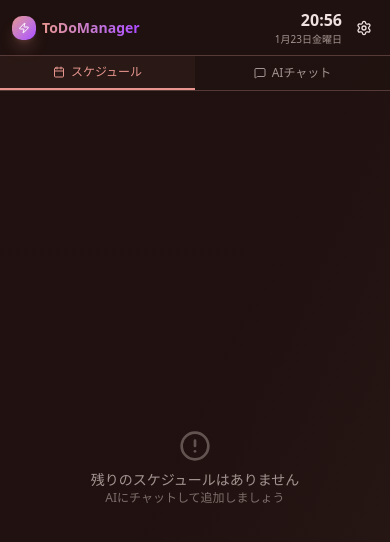
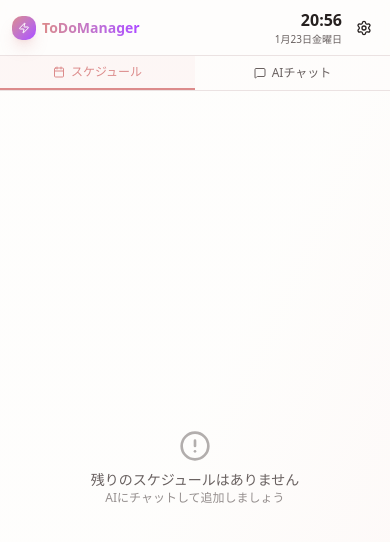
Before and after one commit to keeyas098/ToDoManager, a Next.js app: page / in a window 390 px wide. Shown: the top 542 px of the page. Built offline with nearby package versions, Linux system fonts and the light colour scheme.

Commit message:
Fix: Light theme, schedule persistence, mobile text wrap

```diff
--- a/src/app/globals.css
+++ b/src/app/globals.css
@@ -48,48 +48,48 @@
 
 :root {
   --radius: 0.625rem;
-  /* Off-white base - gentle cream tone */
-  --background: oklch(0.98 0.008 85);
-  /* Charcoal gray text - warm undertone for readability */
-  --foreground: oklch(0.28 0.02 45);
-  /* Card - slightly warmer off-white */
-  --card: oklch(0.99 0.006 80);
-  --card-foreground: oklch(0.28 0.02 45);
-  --popover: oklch(0.99 0.006 80);
-  --popover-foreground: oklch(0.28 0.02 45);
-  /* Pink beige primary - soft dusty rose */
-  --primary: oklch(0.72 0.08 25);
-  --primary-foreground: oklch(0.99 0.005 80);
-  /* Secondary - light pink beige */
-  --secondary: oklch(0.94 0.02 30);
-  --secondary-foreground: oklch(0.35 0.03 40);
-  /* Muted - subtle warm gray */
-  --muted: oklch(0.95 0.01 60);
-  --muted-foreground: oklch(0.48 0.02 45);
-  /* Accent - rose taupe */
-  --accent: oklch(0.88 0.04 30);
-  --accent-foreground: oklch(0.30 0.02 45);
-  /* Destructive - muted coral red */
-  --destructive: oklch(0.62 0.18 25);
-  /* Borders - soft pink gray */
-  --border: oklch(0.90 0.015 30);
-  --input: oklch(0.92 0.01 40);
-  --ring: oklch(0.72 0.08 25);
-  /* Charts - harmonious dusty palette */
-  --chart-1: oklch(0.72 0.08 25);
-  --chart-2: oklch(0.70 0.06 80);
-  --chart-3: oklch(0.55 0.05 160);
+  /* Clean white background */
+  --background: oklch(0.995 0.002 90);
+  /* Dark gray text for readability */
+  --foreground: oklch(0.25 0.01 30);
+  /* Card - pure white */
+  --card: oklch(1 0 0);
+  --card-foreground: oklch(0.25 0.01 30);
+  --popover: oklch(1 0 0);
+  --popover-foreground: oklch(0.25 0.01 30);
+  /* Soft coral/salmon pink primary - like reference image */
+  --primary: oklch(0.72 0.10 20);
+  --primary-foreground: oklch(1 0 0);
+  /* Secondary - very light pink beige */
+  --secondary: oklch(0.96 0.015 25);
+  --secondary-foreground: oklch(0.35 0.02 30);
+  /* Muted - warm light gray */
+  --muted: oklch(0.97 0.005 60);
+  --muted-foreground: oklch(0.50 0.01 30);
+  /* Accent - light pink */
+  --accent: oklch(0.94 0.025 20);
+  --accent-foreground: oklch(0.30 0.01 30);
+  /* Destructive - muted red */
+  --destructive: oklch(0.60 0.18 20);
+  /* Borders - very soft pink gray */
+  --border: oklch(0.92 0.01 20);
+  --input: oklch(0.95 0.005 30);
+  --ring: oklch(0.72 0.10 20);
+  /* Charts */
+  --chart-1: oklch(0.72 0.10 20);
+  --chart-2: oklch(0.70 0.08 80);
+  --chart-3: oklch(0.55 0.06 160);
   --chart-4: oklch(0.78 0.10 60);
-  --chart-5: oklch(0.65 0.08 350);
+  --chart-5: oklch(0.65 0.10 350);
   /* Sidebar */
-  --sidebar: oklch(0.97 0.01 85);
-  --sidebar-foreground: oklch(0.28 0.02 45);
-  --sidebar-primary: oklch(0.72 0.08 25);
-  --sidebar-primary-foreground: oklch(0.99 0.005 80);
-  --sidebar-accent: oklch(0.94 0.02 30);
-  --sidebar-accent-foreground: oklch(0.30 0.02 45);
-  --sidebar-border: oklch(0.90 0.015 30);
-  --sidebar-ring: oklch(0.72 0.08 25);
+  --sidebar: oklch(0.99 0.002 90);
+  --sidebar-foreground: oklch(0.25 0.01 30);
+  --sidebar-primary: oklch(0.72 0.10 20);
+  --sidebar-primary-foreground: oklch(1 0 0);
+  --sidebar-accent: oklch(0.96 0.015 25);
+  --sidebar-accent-foreground: oklch(0.30 0.01 30);
+  --sidebar-border: oklch(0.92 0.01 20);
+  --sidebar-ring: oklch(0.72 0.10 20);
 }
 
 .dark {
--- a/src/app/layout.tsx
+++ b/src/app/layout.tsx
@@ -30,7 +30,7 @@ export default function RootLayout({
   children: React.ReactNode;
 }>) {
   return (
-    <html lang="ja" className="dark" suppressHydrationWarning>
+    <html lang="ja" suppressHydrationWarning>
       <body
         className={`${geistSans.variable} ${geistMono.variable} antialiased`}
       >
--- a/src/components/dashboard.tsx
+++ b/src/components/dashboard.tsx
@@ -96,10 +96,34 @@ export function Dashboard() {
     const [lastUpdate, setLastUpdate] = useState<string | null>(null);
     const [isSettingsOpen, setIsSettingsOpen] = useState(false);
     const [activeTab, setActiveTab] = useState<"schedule" | "chat">("schedule");
+    const [isHydrated, setIsHydrated] = useState(false);
 
     // Time state - initialized empty to avoid Hydration mismatch
     const [currentTime, setCurrentTime] = useState<string>("");
     const [currentDate, setCurrentDate] = useState<string>("");
+
+    // Load tasks from localStorage on mount
+    useEffect(() => {
+        const savedTasks = localStorage.getItem("todomanager-schedule");
+        if (savedTasks) {
+            try {
+                const parsed = JSON.parse(savedTasks);
+                if (Array.isArray(parsed) && parsed.length > 0) {
+                    setTasks(parsed);
+                }
+            } catch (e) {
+                console.error("Failed to parse saved schedule:", e);
+            }
+        }
+        setIsHydrated(true);
+    }, []);
+
+    // Save tasks to localStorage whenever they change (after hydration)
+    useEffect(() => {
+        if (isHydrated) {
+            localStorage.setItem("todomanager-schedule", JSON.stringify(tasks));
+        }
+    }, [tasks, isHydrated]);
 
     // Update time on client side only
     useEffect(() => {
--- a/src/components/timeline.tsx
+++ b/src/components/timeline.tsx
@@ -108,23 +108,23 @@ export function Timeline({ tasks, onTaskClick }: TimelineProps) {
                                     />
                                 </div>
 
-                                {/* Content - compact */}
+                                {/* Content - with word wrap for mobile */}
                                 <div className="flex-1 min-w-0">
-                                    <div className="flex items-center gap-1.5">
-                                        <h3 className="font-medium text-foreground text-sm md:text-base truncate">
+                                    <div className="flex items-start gap-1.5">
+                                        <h3 className="font-medium text-foreground text-sm md:text-base break-words">
                                             {task.title}
                                         </h3>
                                         {task.priority && (
                                             <div
                                                 className={cn(
-                                                    "w-1.5 h-1.5 md:w-2 md:h-2 rounded-full flex-shrink-0",
+                                                    "w-1.5 h-1.5 md:w-2 md:h-2 rounded-full flex-shrink-0 mt-1.5",
                                                     priorityColors[task.priority]
                                                 )}
                                             />
                                         )}
                                     </div>
                                     {task.description && (
-                                        <p className="text-xs text-muted-foreground truncate">
+                                        <p className="text-xs text-muted-foreground break-words">
                                             {task.description}
                                         </p>
                                     )}
```
